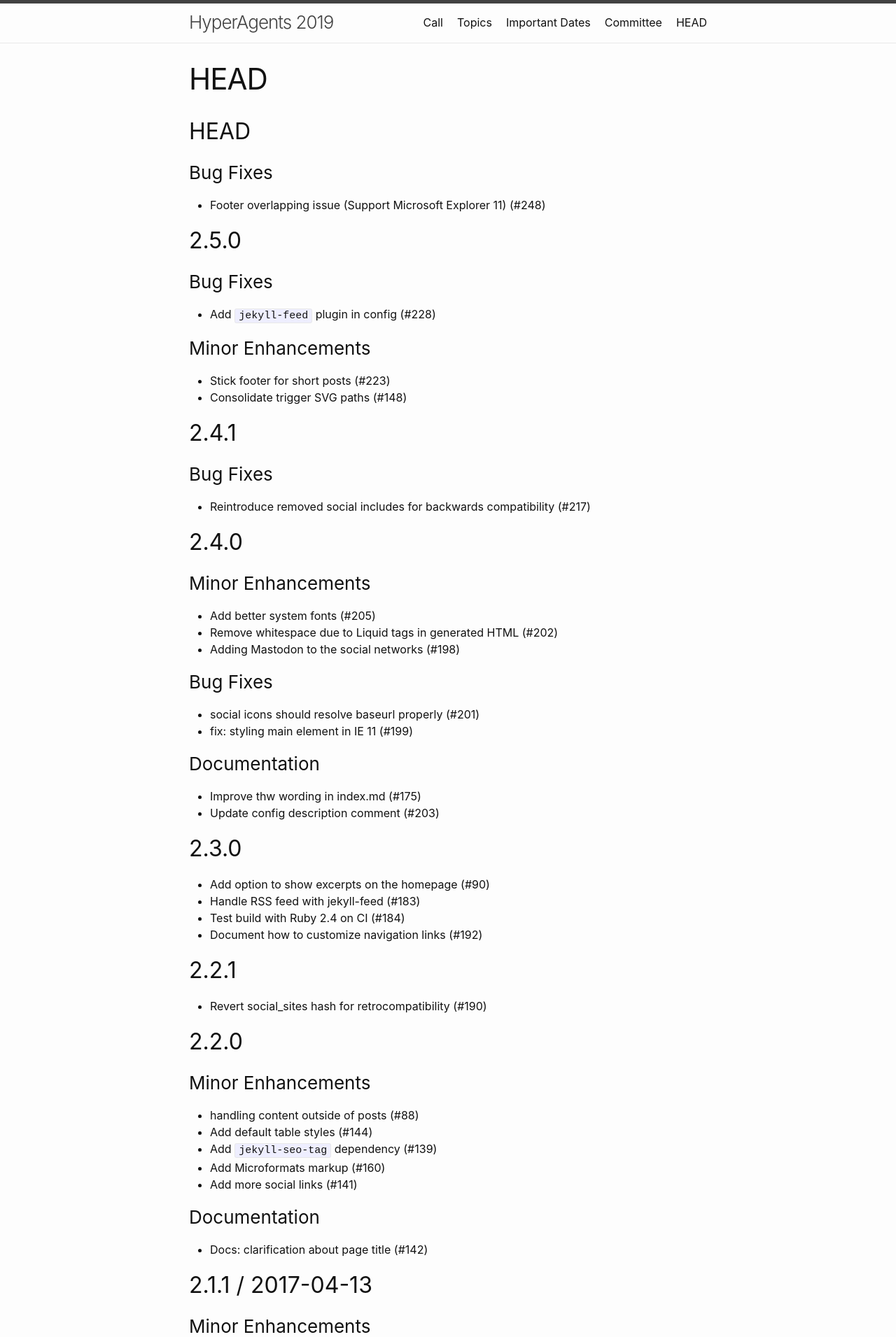
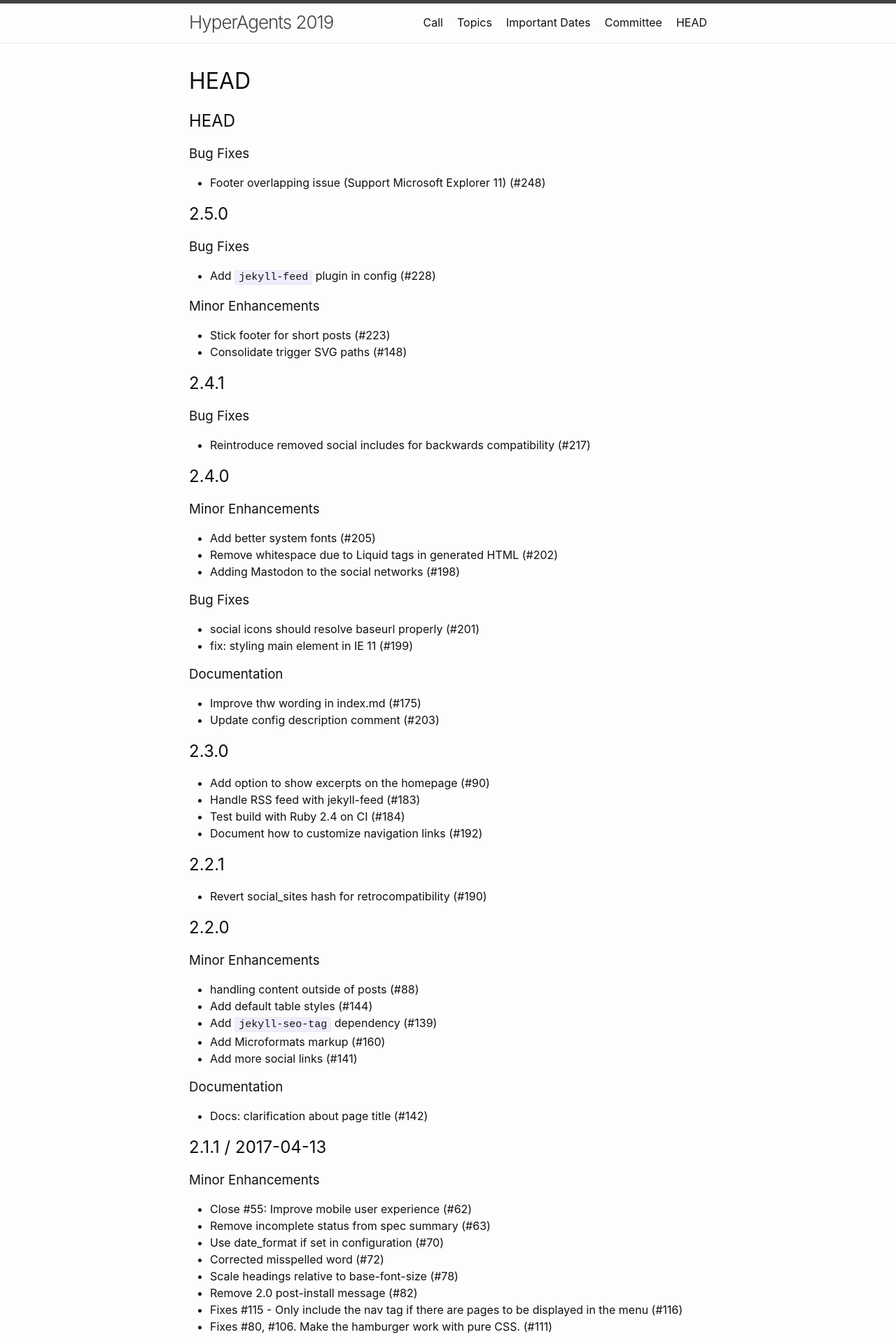
Before and after one commit to HyperAgents/twc2019.hyperagents.org, a Jekyll site: the page built from History.markdown, in a window 1280 px wide. Shown: the top 1911 px of the page at 70% size. Built offline with Jekyll 4.4.1, drawn with Linux system fonts in a browser that asks for light colours; our own code applies the rules of GitHub Pages for plain Markdown files.

Commit message:
Update page HTML template to reflect home template

```diff
--- a/_layouts/page.html
+++ b/_layouts/page.html
@@ -1,14 +1,23 @@
 ---
 layout: default
 ---
-<article class="post">
+<div class="home">
+  {%- if page.title -%}
+    <h1 class="page-heading">{{ page.title }}</h1>
+  {%- endif -%}
+
+  {{ content }}
+
+</div>
+
+<!-- <article class="post">
 
   <header class="post-header">
-    <h1 class="post-title">{{ page.title | escape }}</h1>
+    <h1 class="page-heading">{{ page.title | escape }}</h1>
   </header>
 
   <div class="post-content">
     {{ content }}
   </div>
 
-</article>
+</article> -->
```
Also changed, not shown: 6 other files.
